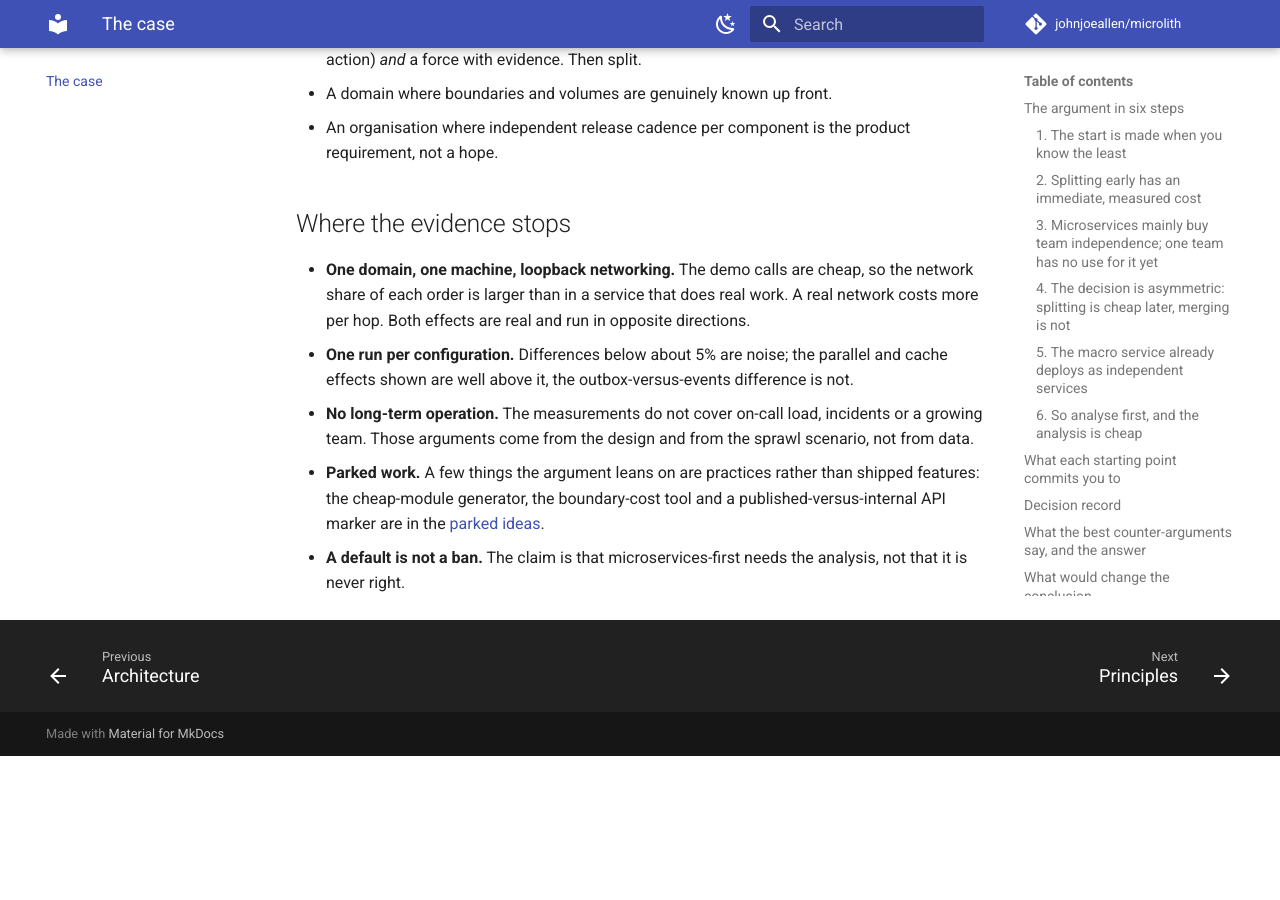
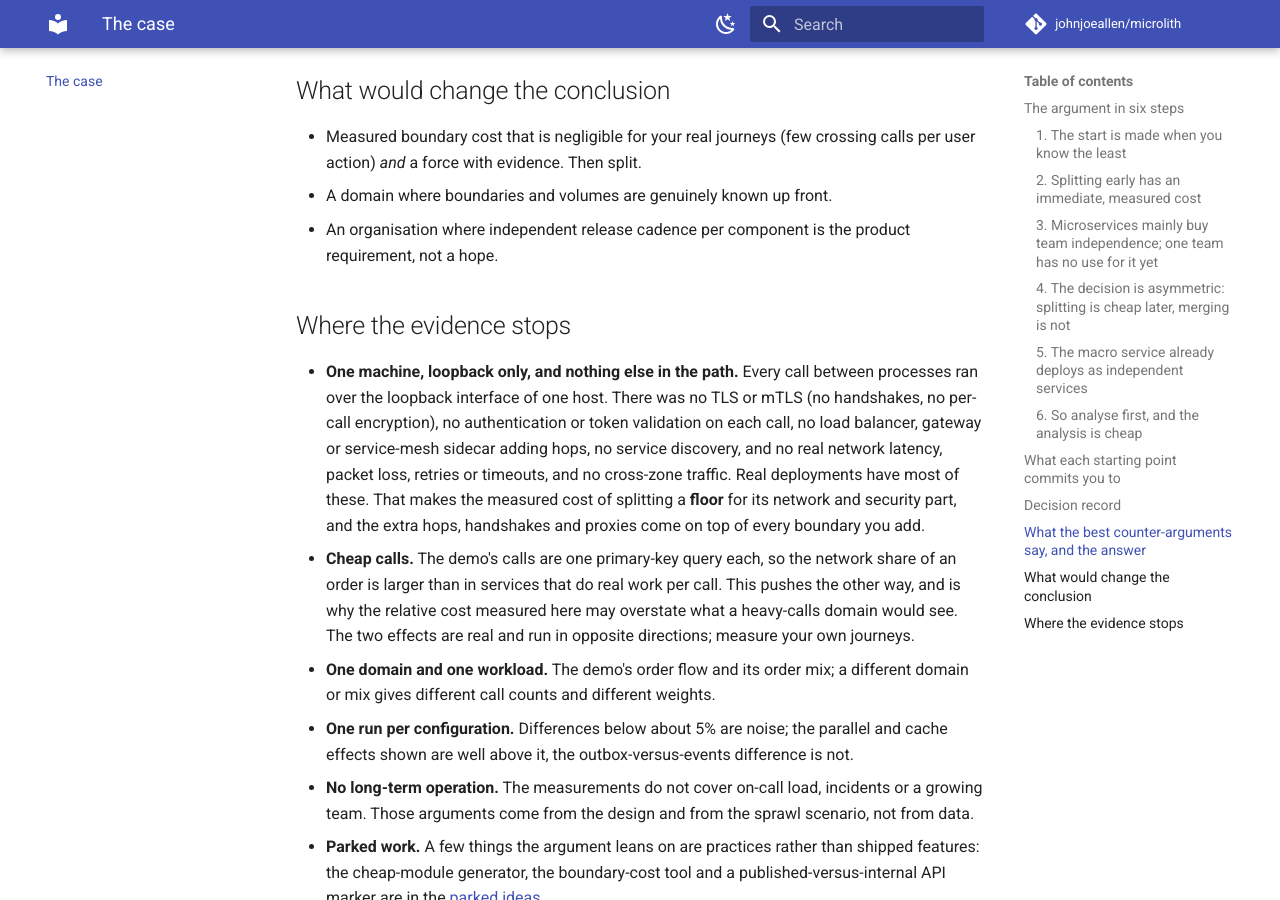
Before and after one commit to johnjoeallen/microlith, an MkDocs documentation site: the page built from docs/case.md, in a window 1280 px wide and 900 px high, scrolled down 6227 px. Built offline with MkDocs 1.6.1 and Material for MkDocs 9.7.7, drawn with Linux system fonts in a browser that asks for light colours; comment, search, counter and statistics services are not loaded; the version menu is left out; before the commit the page ends 6983 px from its top, so only the background shows below that; some of the changed text lies outside the part shown.

Commit message:
Docs: state that the measured network calls were all loopback with no TLS, authentication or proxies (the cost is a floor)
Co-Authored-By: Claude Sonnet 5.5 <noreply@anthropic.com>

```diff
--- a/docs/case.md
+++ b/docs/case.md
@@ -8,7 +8,8 @@ by default, before any need for the split has been shown.
 
 !!! note "Evidence, and the extrapolation from it"
     The numbers on this page come from this project: one domain, one machine. Carrying them over to real systems is the author's judgement, which is why the argument below is made in
-    steps, with its limits stated at the end.
+    steps, with its limits stated at the end. In particular, **every network call here was local** (loopback on one machine) with **no TLS, no authentication, no proxy, load balancer or
+    service mesh** in the path, so the network cost measured is a floor, not a typical figure.
 
 **Thesis.** Starting a product as a set of microservices should not be the default. The default should be a **macro service**: one team's modular service with
 build-enforced module boundaries, deployed as one unit. It is the safe starting point because it keeps every later option open: the same artifact can be deployed as independent, separately scaled services *without
@@ -121,7 +122,7 @@ Review:       every <n> sprints, with the boundary metrics
 | "We have several teams from day one." | Give each team its own macro service with published contracts. The unit is the team, not the module (see [many teams](principles.md#7-many-teams-a-macro-service-per-team-contracts-between-them)). |
 | "Hard isolation is required from the start (compliance, a vendor, another runtime)." | Split exactly that module or group, and leave the rest together. |
 | "We have a mature platform, so a service costs little." | The operational part may be cheap. The latency, throughput and version-skew costs remain, and the boundary risk is unchanged. |
-| "Real services do real work, so the hop is small by comparison." | True, and it makes the relative cost smaller than measured here. A real network makes the absolute cost larger. The effects point in opposite directions, so measure your own journeys. |
+| "Real services do real work, so the hop is small by comparison." | True, and it makes the relative cost smaller than measured here. A real network, TLS, authentication and any proxies make the absolute cost larger than the loopback figures. The effects point in opposite directions, so measure your own journeys. |
 | "A modular monolith erodes into a big ball of mud." | It does when the boundaries are conventions. Here the build enforces them (no cross-module tables, an acyclic graph, compatibility-checked APIs) and the contract tests exercise them through every binding. |
 | "It is harder to hire or scale a team on one codebase." | That is the exit ramp: a second team or a diverging vocabulary means a second macro service. |
 
@@ -133,7 +134,12 @@ Review:       every <n> sprints, with the boundary metrics
 
 ## Where the evidence stops
 
-* **One domain, one machine, loopback networking.** The demo calls are cheap, so the network share of each order is larger than in a service that does real work. A real network costs more per hop. Both effects are real and run in opposite directions.
+* **One machine, loopback only, and nothing else in the path.** Every call between processes ran over the loopback interface of one host. There was no TLS or mTLS (no handshakes, no per-call encryption), no authentication or token
+  validation on each call, no load balancer, gateway or service-mesh sidecar adding hops, no service discovery, and no real network latency, packet loss, retries or timeouts, and no cross-zone traffic. Real deployments have most of these. That makes
+  the measured cost of splitting a **floor** for its network and security part, and the extra hops, handshakes and proxies come on top of every boundary you add.
+* **Cheap calls.** The demo's calls are one primary-key query each, so the network share of an order is larger than in services that do real work per call. This pushes the other way, and is why the relative cost measured here may overstate
+  what a heavy-calls domain would see. The two effects are real and run in opposite directions; measure your own journeys.
+* **One domain and one workload.** The demo's order flow and its order mix; a different domain or mix gives different call counts and different weights.
 * **One run per configuration.** Differences below about 5% are noise; the parallel and cache effects shown are well above it, the outbox-versus-events difference is not.
 * **No long-term operation.** The measurements do not cover on-call load, incidents or a growing team. Those arguments come from the design and from the sprawl scenario, not from data.
 * **Parked work.** A few things the argument leans on are practices rather than shipped features: the cheap-module generator, the boundary-cost tool and a published-versus-internal API marker are in the [parked ideas](principles.md#parked-ideas).
--- a/docs/principles.md
+++ b/docs/principles.md
@@ -162,7 +162,7 @@ it is one.
 
 The measurements show it. Keeping the chatty chains inside one process in `groups` cut the remote calls per order from 14.4 (eight services) to 8.5, and recovered 36% of the throughput (225 against 166 orders/s).
 
-**Cost of a boundary.** Calls per order that would cross a boundary around each candidate, from the module call counts of one run. Each crossing call costs about 1.1 to 1.3 ms extra here (remote 1.7 to 2.0 ms against local 0.5 to 0.7 ms), against a
+**Cost of a boundary.** Calls per order that would cross a boundary around each candidate, from the module call counts of one run. Each crossing call costs about 1.1 to 1.3 ms extra here (remote 1.7 to 2.0 ms against local 0.5 to 0.7 ms), **on loopback, with no TLS, authentication or proxies, so a floor**, against a
 median of 11.6 ms for the whole order in one process.
 
 | If you split out... | Crossing calls/order | About +ms per order | Notes |
```
Also changed, not shown: docs/performance/index.md (+2 -2 lines), docs/performance/method.md (+4 -3 lines).
